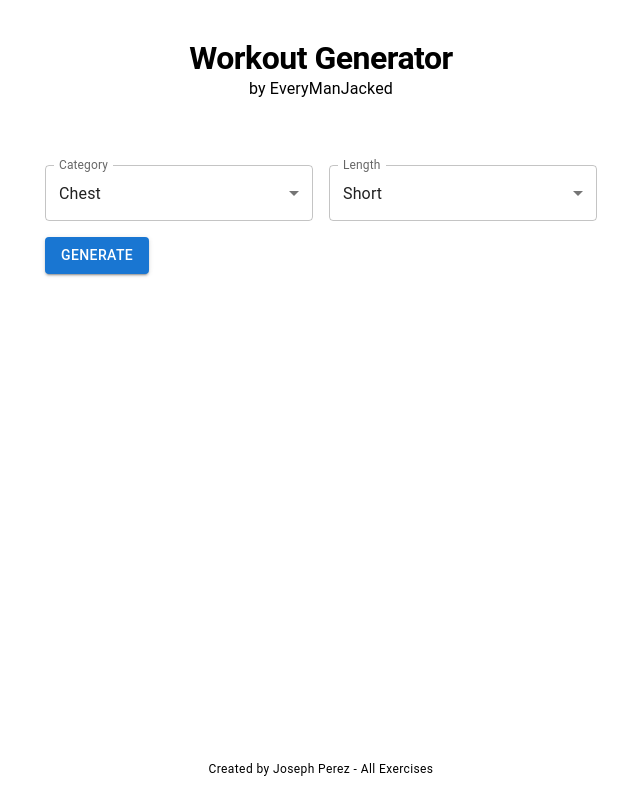
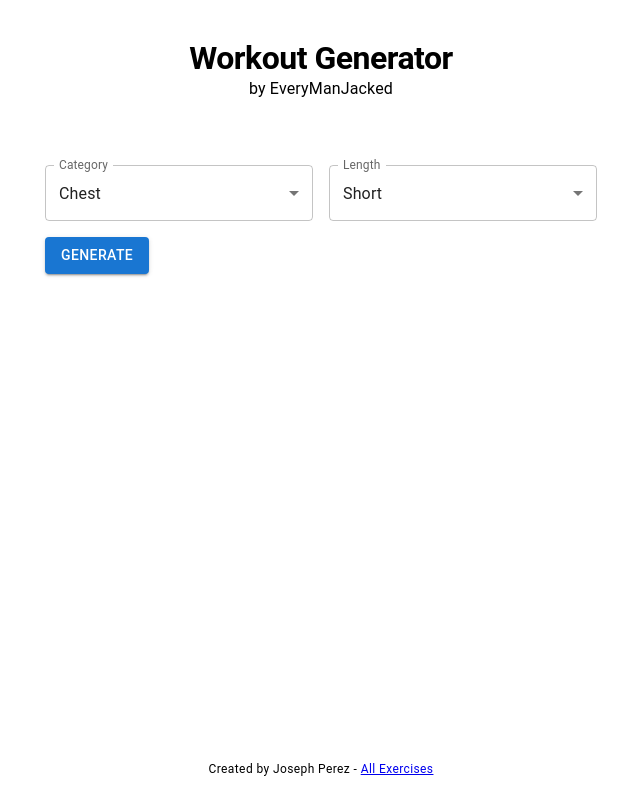
Before and after one commit to p14/everymanjacked-client, a React (Create React App) app: page / in a window 1280 px wide. Shown: the whole page, without its empty margins (319-959 px from the left). Built offline with nearby package versions, Linux system fonts and the light colour scheme; no server answers.

Commit message:
Add links

```diff
--- a/src/components/Footer.tsx
+++ b/src/components/Footer.tsx
@@ -1,11 +1,25 @@
 import React from 'react'
+import { Link, useLocation } from 'react-router-dom';
 import { Box, Typography } from '@mui/material';
 
 const Footer: React.FC = () => {
+
+  const location = useLocation();
+  const renderLink = () => {
+    if (location.pathname.includes('exercises')) {
+      return (
+        <Link to='/'>Home</Link>
+      );
+    }
+    return (
+      <Link to='/exercises'>All Exercises</Link>
+    );
+  };
+
   return (
     <Box sx={{ my: 2.5, textAlign: 'center' }}>
       <Typography variant='caption'>
-        Created by Joseph Perez - All Exercises
+        Created by Joseph Perez - {renderLink()}
       </Typography>
     </Box>
   );
--- a/src/components/Heading.tsx
+++ b/src/components/Heading.tsx
@@ -1,10 +1,13 @@
 import React from 'react'
+import { useNavigate } from 'react-router-dom';
 import { Box, Typography } from '@mui/material'
 
 const Heading: React.FC = () => {
+  const navigate = useNavigate();
+
   return (
-    <Box sx={{ my: 5, textAlign: 'center' }}>
-      <Typography component='h1' variant='h1' sx={{ fontSize: '32px', fontWeight: 600 }}>
+    <Box sx={{ alignItems: 'center', display: 'flex', flexDirection: 'column', my: 5, textAlign: 'center' }}>
+      <Typography component='h1' variant='h1' onClick={() => navigate('/')} sx={{ cursor: 'pointer', fontSize: '32px', fontWeight: 600 }}>
         Workout Generator
       </Typography>
       <Typography>
--- a/src/components/WorkoutList.tsx
+++ b/src/components/WorkoutList.tsx
@@ -28,7 +28,7 @@
       </Grid>
 
       <Button variant='contained' sx={{ mb: 5, mt: 2 }} onClick={() => backToForm()}>
-        Back to Form
+        Back to Home
       </Button>
     </Box>
   );
```
